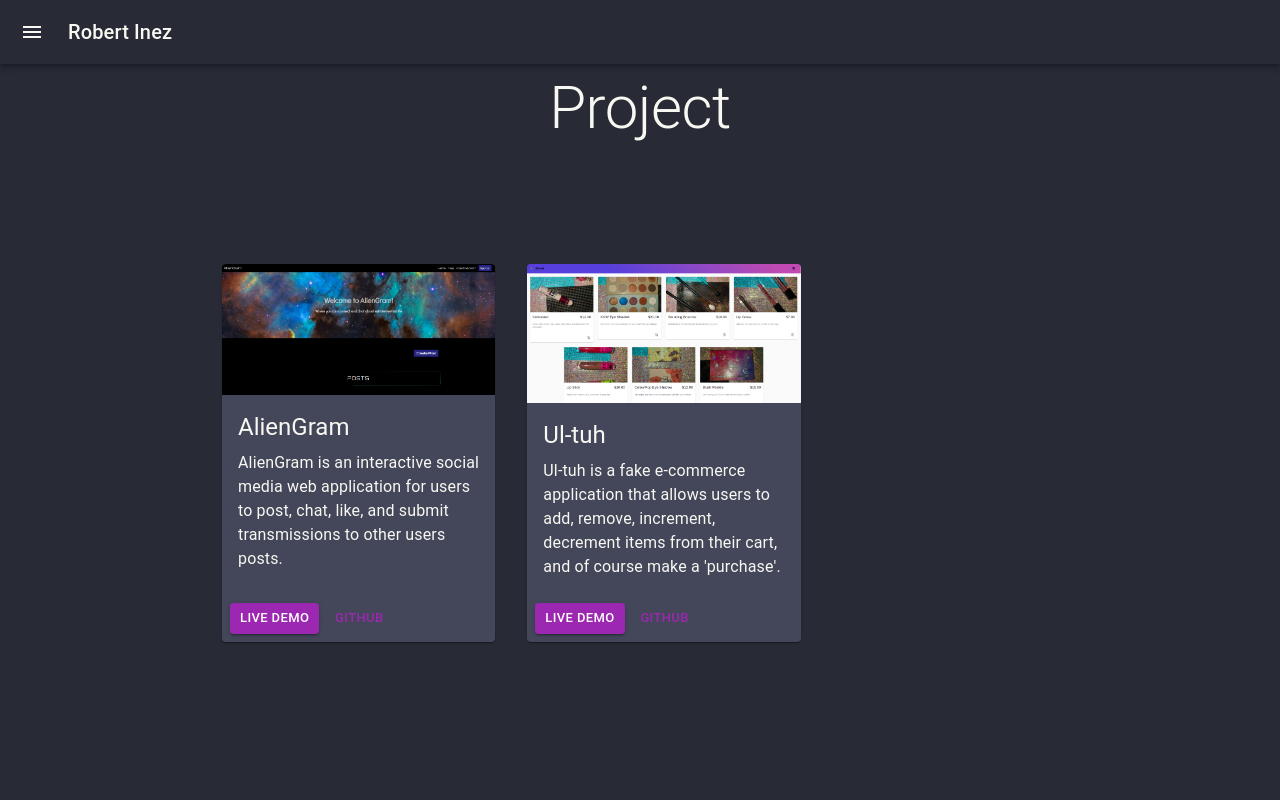
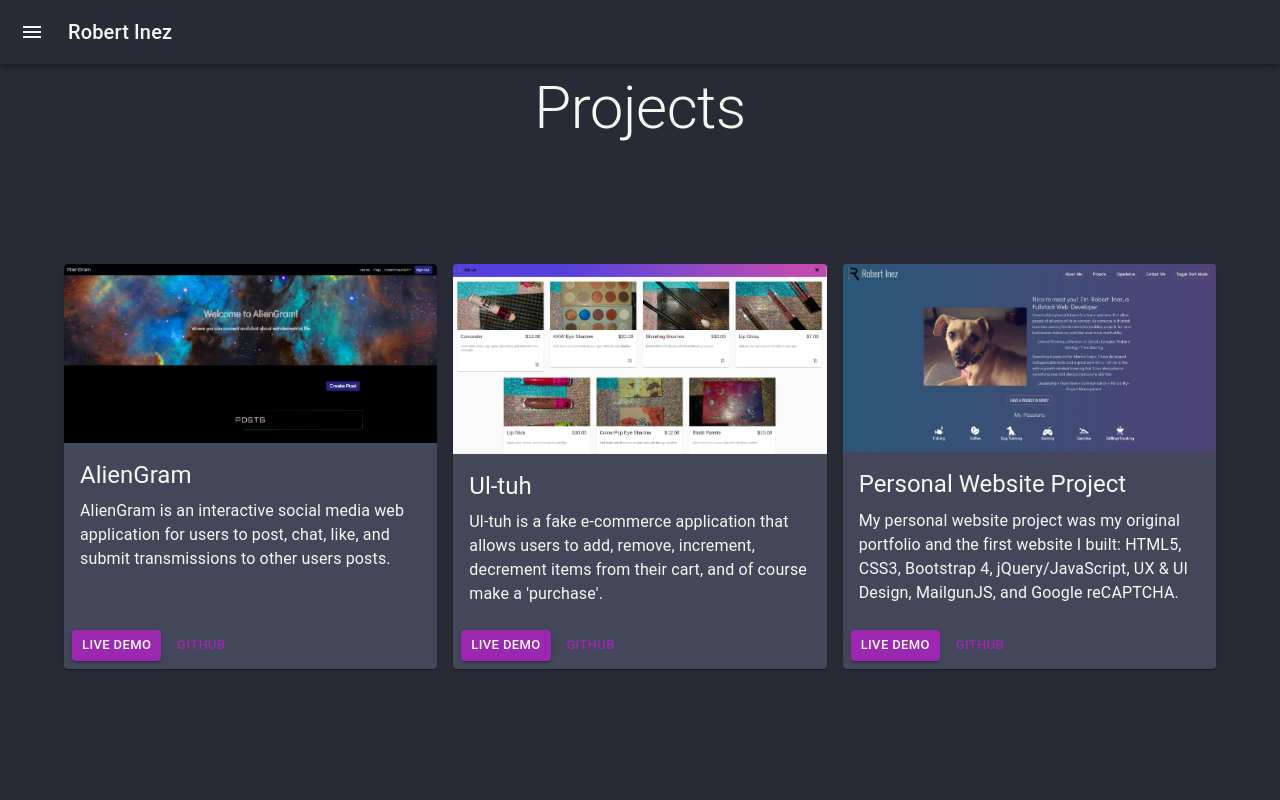
Before and after one commit to Rinez71/portfolio-mk2, a Next.js app in the folder frontend/: page /projects in a window 1280 px wide. Shown: the top 800 px of the page. Built offline with nearby package versions, Linux system fonts and the light colour scheme; a web font is replaced by a local one.

Commit message:
added pwp

```diff
--- a/frontend/pages/projects.tsx
+++ b/frontend/pages/projects.tsx
@@ -8,6 +8,7 @@ import { NextPage } from 'next';
 import ProjectCard from '../components/Cards/ProjectCard';
 import Alien from '../public/images/AlienGram.png';
 import Ultuh from '../public/images/ultuh.png';
+import Portfolio from '../public/images/portfolio-mk1.png'
 import Header from '../components/Layout/Header';
 import { background, container } from './about';
 
@@ -31,6 +32,14 @@ const cards = [
     demoLink: 'https://ult-uh.netlify.app/',
     githubLink: 'https://github.com/Rinez71/ult-uh',
   },
+  {
+    image: Portfolio,
+    title: 'Personal Website Project',
+    description: `My personal website project was my original portfolio and the first website I built: HTML5, CSS3, Bootstrap 4, jQuery/JavaScript, UX & UI Design, MailgunJS, and Google reCAPTCHA.`,
+    alt: 'Thumbnail of Ul-tuh',
+    demoLink: 'https://pwp-rinez.vercel.app/',
+    githubLink: 'https://github.com/Rinez71/my-pwp-robert-inez',
+  },
 ];
 
 const Projects: NextPage = () => {
@@ -42,13 +51,13 @@ const Projects: NextPage = () => {
         <link rel='icon' href='/favicon.ico' />
       </Head>
       <CssBaseline />
-      <Header header='Project' />
+      <Header header='Projects' />
       <main css={background}>
-        <Container css={container} maxWidth='md'>
+        <Container css={container} maxWidth='lg'>
           <Grid container spacing={2}>
             {cards.map((card, index) => {
               return (
-                <Grid item key={index} xs={12} sm={6} md={4} sx={{margin: '0 .5rem'}}>
+                <Grid item key={index} xs={12} md={4}>
                   <ProjectCard
                     image={card.image}
                     title={card.title}
```
Also changed, not shown: frontend/public/images/portfolio-mk1.png (added).
